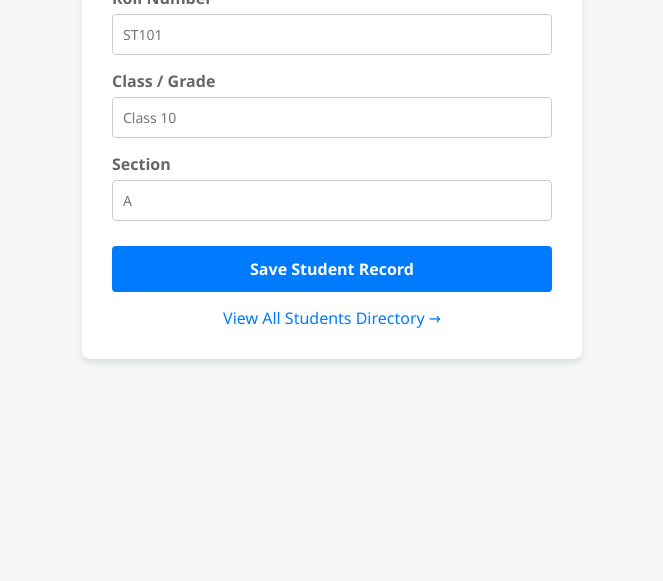
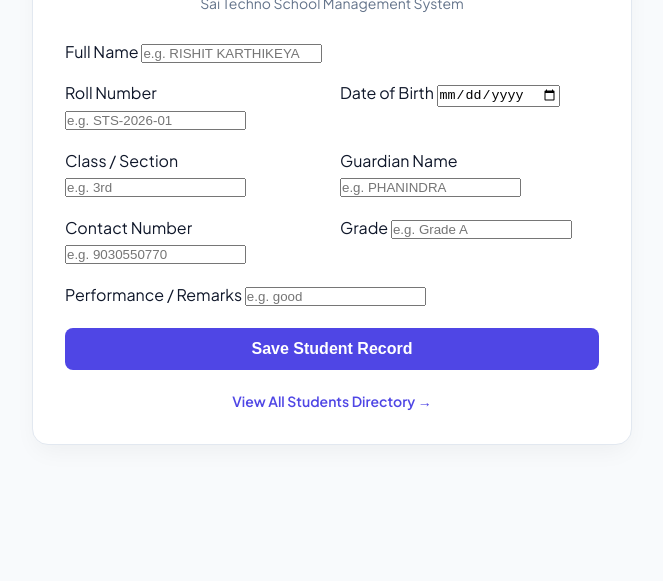
Before and after one commit to phanindraj/saitechnoschool, a website: page add-student.html in a window 1280 px wide. Shown: the part 219-800 px from the top of the page, without its empty margins (308-971 px from the left). Drawn offline with nearby package versions, Linux system fonts and the light colour scheme.

Commit message:
Update add-student.html

```diff
--- a/add-student.html
+++ b/add-student.html
@@ -1,61 +1,113 @@
 <!DOCTYPE html>
 <html lang="en">
 <head>
-  <meta charset="UTF-8">
-  <meta name="viewport" content="width=device-width, initial-scale=1.0">
+  <meta charset="UTF-8" />
+  <meta name="viewport" content="width=device-width, initial-scale=1.0" />
   <title>Add Student - Sai Techno School</title>
+  <link rel="stylesheet" href="css/style.css" />
+  <link href="https://fonts.googleapis.com/css2?family=Plus+Jakarta+Sans:wght@400;500;600;700;800&display=swap" rel="stylesheet" />
+  <script src="https://unpkg.com/lucide@latest"></script>
   <style>
-    * { box-sizing: border-box; font-family: 'Segoe UI', Tahoma, Geneva, Verdana, sans-serif; }
-    body { background-color: #f4f7f6; margin: 0; padding: 20px; display: flex; justify-content: center; }
-    .container { background: #ffffff; padding: 30px; border-radius: 8px; box-shadow: 0 4px 6px rgba(0,0,0,0.1); width: 100%; max-width: 500px; }
-    h2 { color: #333; margin-bottom: 20px; text-align: center; }
-    .form-group { margin-bottom: 15px; }
-    label { display: block; margin-bottom: 5px; color: #666; font-weight: 600; }
-    input, select { width: 100%; padding: 10px; border: 1px solid #ccc; border-radius: 4px; font-size: 14px; }
-    button { width: 100%; padding: 12px; background-color: #007bff; color: white; border: none; border-radius: 4px; font-size: 16px; cursor: pointer; font-weight: bold; margin-top: 10px; }
-    button:disabled { background-color: #a0c4ff; cursor: not-allowed; }
-    .alert { padding: 10px; margin-bottom: 15px; border-radius: 4px; display: none; text-align: center; font-size: 14px; }
-    .alert-error { background-color: #f8d7da; color: #721c24; border: 1px solid #f5c6cb; }
-    .alert-success { background-color: #d4edda; color: #155724; border: 1px solid #c3e6cb; }
-    .nav-link { display: block; text-align: center; margin-top: 15px; color: #007bff; text-decoration: none; }
+    /* Additional layout adjustments for extended form fields */
+    body {
+      padding: 40px 20px;
+      min-height: 100vh;
+      display: flex;
+      justify-content: center;
+      align-items: center;
+    }
+    .card {
+      width: 100%;
+      max-width: 600px;
+      background: #ffffff;
+      padding: 32px;
+      border-radius: 16px;
+      box-shadow: 0 10px 25px -5px rgba(0, 0, 0, 0.05);
+    }
+    .form-grid {
+      display: grid;
+      grid-template-columns: 1fr 1fr;
+      gap: 16px;
+    }
+    .form-group-full {
+      grid-column: span 2;
+    }
+    @media (max-width: 600px) {
+      .form-grid {
+        grid-template-columns: 1fr;
+      }
+      .form-group-full {
+        grid-column: span 1;
+      }
+    }
   </style>
 </head>
 <body>
 
-<div class="container">
+<div class="card">
+  <div class="card-header" style="text-align: center; margin-bottom: 24px;">
     <h2>Add New Student</h2>
+    <p style="color: #64748b; font-size: 14px; margin-top: 4px;">Sai Techno School Management System</p>
+  </div>
 
-  <div id="alertBox" class="alert"></div>
+  <div id="alertBox" class="alert" style="display:none; padding:12px; border-radius:8px; font-size:14px; margin-bottom:18px; text-align:center; font-weight:500;"></div>
 
   <form id="addStudentForm">
-    <div class="form-group">
+    <div class="form-grid">
+
+      <div class="form-group form-group-full">
         <label for="name">Full Name</label>
-      <input type="text" id="name" name="name" required placeholder="John Doe">
+        <input type="text" id="name" name="name" required placeholder="e.g. RISHIT KARTHIKEYA" />
       </div>
 
       <div class="form-group">
         <label for="rollNo">Roll Number</label>
-      <input type="text" id="rollNo" name="rollNo" required placeholder="ST101">
+        <input type="text" id="rollNo" name="rollNo" required placeholder="e.g. STS-2026-01" />
       </div>
 
       <div class="form-group">
-      <label for="class">Class / Grade</label>
-      <input type="text" id="class" name="class" required placeholder="Class 10">
+        <label for="dob">Date of Birth</label>
+        <input type="date" id="dob" name="dob" required />
       </div>
 
       <div class="form-group">
-      <label for="section">Section</label>
-      <input type="text" id="section" name="section" placeholder="A">
+        <label for="classSec">Class / Section</label>
+        <input type="text" id="classSec" name="classSec" required placeholder="e.g. 3rd" />
       </div>
 
-    <button type="submit" id="submitBtn">Save Student Record</button>
+      <div class="form-group">
+        <label for="guardian">Guardian Name</label>
+        <input type="text" id="guardian" name="guardian" required placeholder="e.g. PHANINDRA" />
+      </div>
+
+      <div class="form-group">
+        <label for="contact">Contact Number</label>
+        <input type="text" id="contact" name="contact" required placeholder="e.g. 9030550770" />
+      </div>
+
+      <div class="form-group">
+        <label for="grade">Grade</label>
+        <input type="text" id="grade" name="grade" placeholder="e.g. Grade A" />
+      </div>
+
+      <div class="form-group form-group-full">
+        <label for="gradeClass">Performance / Remarks</label>
+        <input type="text" id="gradeClass" name="gradeClass" placeholder="e.g. good" />
+      </div>
+
+    </div>
+
+    <button type="submit" id="submitBtn" class="btn-submit" style="width:100%; padding:12px; background-color:#4f46e5; color:#ffffff; border:none; border-radius:8px; font-size:16px; font-weight:700; cursor:pointer; margin-top:20px;">Save Student Record</button>
   </form>
 
-  <a href="students.html" class="nav-link">View All Students Directory &rarr;</a>
+  <a href="students.html" class="nav-link" style="display:block; text-align:center; margin-top:20px; color:#4f46e5; text-decoration:none; font-size:14px; font-weight:600;">View All Students Directory &rarr;</a>
 </div>
 
 <script>
-  // Automatic URL Detection: Use localhost when developing, Render when live
+  if (typeof lucide !== 'undefined') {
+    lucide.createIcons();
+  }
+
   const API_BASE_URL = (window.location.hostname === 'localhost' || window.location.hostname === '127.0.0.1')
     ? 'http://localhost:3000'
     : 'https://saitechnoschool.onrender.com';
@@ -65,7 +117,9 @@
   const alertBox = document.getElementById('alertBox');
 
   function showAlert(message, type) {
-    alertBox.className = `alert alert-${type}`;
+    alertBox.className = type === 'success' ? 'alert alert-success' : 'alert alert-error';
+    alertBox.style.backgroundColor = type === 'success' ? '#d1fae5' : '#fee2e2';
+    alertBox.style.color = type === 'success' ? '#065f46' : '#991b1b';
     alertBox.innerText = message;
     alertBox.style.display = 'block';
   }
@@ -73,9 +127,8 @@
   studentForm.addEventListener('submit', async (e) => {
     e.preventDefault();
 
-    // UI Loading state
     submitBtn.disabled = true;
-    submitBtn.innerText = 'Saving to Database (may take 30s if waking up)...';
+    submitBtn.innerText = 'Saving to Database...';
     alertBox.style.display = 'none';
 
     const formData = new FormData(studentForm);
@@ -94,7 +147,7 @@
       const data = await response.json();
 
       if (response.ok) {
-        showAlert('Student record added successfully!', 'success');
+        showAlert('Student record successfully created!', 'success');
         studentForm.reset();
       } else {
         throw new Error(data.error || 'Failed to add student.');
```
Lines whose indentation alone changed are shown as unchanged.
